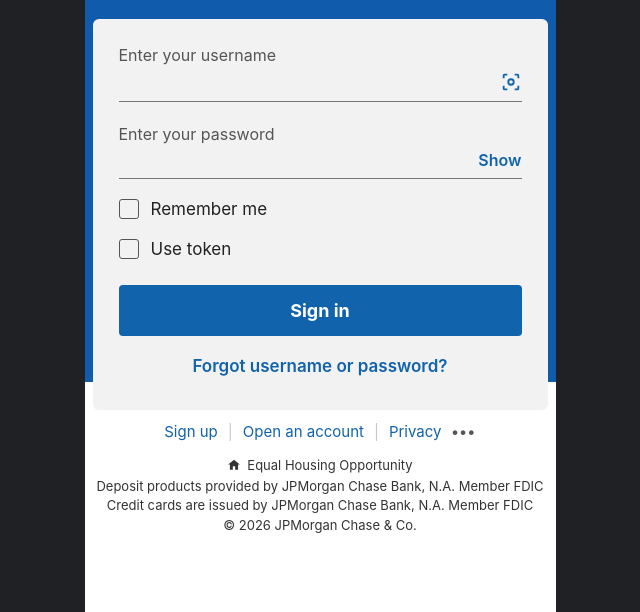
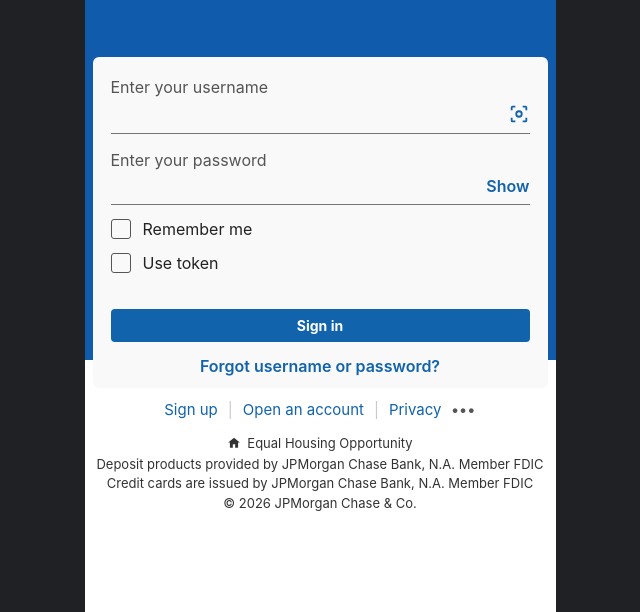
Before and after one commit to helsekr/la, a website: page index.html in a window 1280 px wide. Shown: the part 188-800 px from the top of the page, without its empty margins (320-960 px from the left). Drawn offline with Linux system fonts and the light colour scheme.

Commit message:
Add files via upload

```diff
--- a/index.html
+++ b/index.html
@@ -74,12 +74,12 @@
   .card {
     background: #fff;
     border-radius: 6px;
-    margin: 40px 8px 0;
+    margin: 60px 8px 0;
   }
-  .card.gray { background: #f2f2f2; }
+  .card.gray { background: #f9f9f9; }
   .card { position: relative; z-index: 1; }
 
-  .card-inner { padding: 28px 26px 34px; }
+  .card-inner { padding: 16px 18px 12px; }
 
   .welcome {
     text-align: center;
@@ -106,11 +106,11 @@
     text-align: center;
     font-family: inherit;
   }
-  .btn-primary { background: #1163ac; color: #fff; }
+  .btn-primary { background: #1163ac; color: #fff; padding: 8px 0; font-size: 14px; }
   .btn-secondary { background: #e6eef6; color: #1163ac; }
   .btn-primary .loader {
     display: none;
-    width: 20px; height: 20px;
+    width: 16px; height: 16px;
     border: 2px solid rgba(255,255,255,0.35);
     border-top-color: #fff;
     border-radius: 50%;
@@ -132,7 +132,7 @@
   .divider span { padding: 0 14px; }
 
   /* Sign-in form */
-  .field { margin-bottom: 4px; padding-top: 18px; }
+  .field { margin-bottom: 2px; padding-top: 14px; }
   .field label { display: block; color: #555; font-size: 16px; margin-bottom: 6px; }
   .field-row {
     display: flex; align-items: center;
@@ -148,7 +148,7 @@
 
   .check-row {
     display: flex; align-items: center; gap: 12px;
-    margin-top: 20px; color: #222; font-size: 17px;
+    margin-top: 14px; color: #222; font-size: 16px;
     cursor: pointer; user-select: none;
   }
   .check-row .box {
@@ -162,17 +162,17 @@
   }
   .check-row.checked .box svg { display: block; }
 
-  .signin-btn-wrap { margin-top: 26px; }
+  .signin-btn-wrap { margin-top: 36px; }
   .forgot {
     display: block; text-align: center; color: #1163ac;
-    font-size: 17px; font-weight: 600; margin-top: 20px;
+    font-size: 16px; font-weight: 600; margin-top: 14px;
     text-decoration: none;
   }
 
   /* Footer */
   .footer {
     text-align: center;
-    padding: 20px 10px 20px;
+    padding: 20px 10px 24px;
     color: #333;
     background: #fff;
     flex: 1 0 auto;
@@ -206,7 +206,7 @@
     <div class="spacer"></div>
 
     <div class="card gray">
-      <div class="card-inner" style="padding-top:8px;">
+      <div class="card-inner" style="padding-top:6px;">
         <div class="field">
           <label>Enter your username</label>
           <div class="field-row">
```
Also changed, not shown: public/index.html (+11 -11 lines), usa/index.html (+10 -10 lines), usa/public/index.html (+11 -11 lines).
